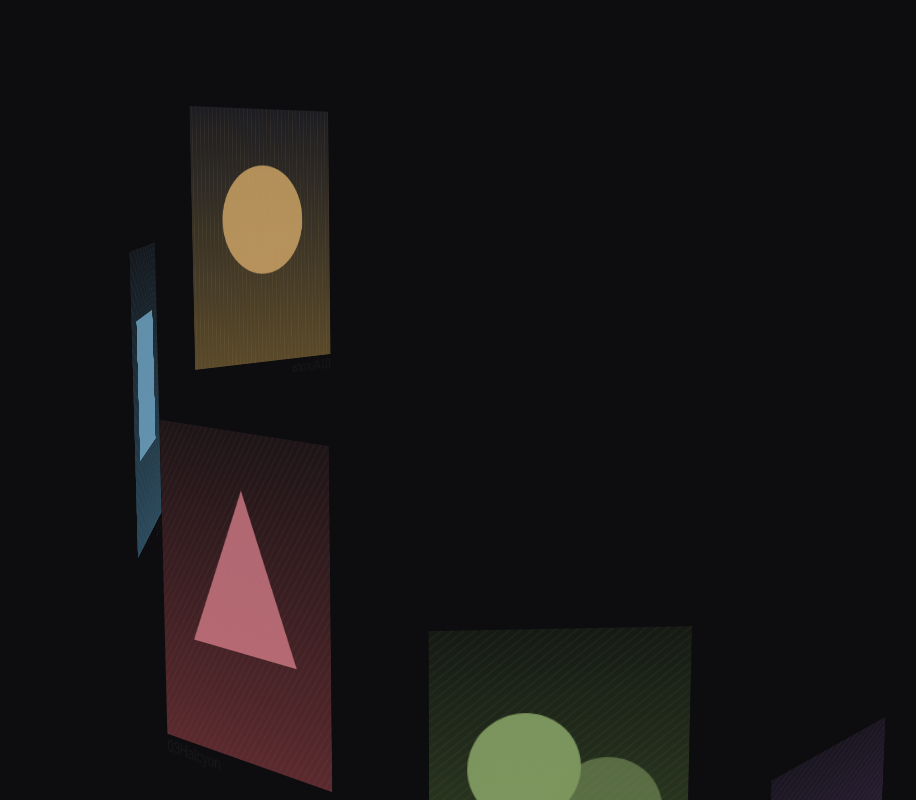
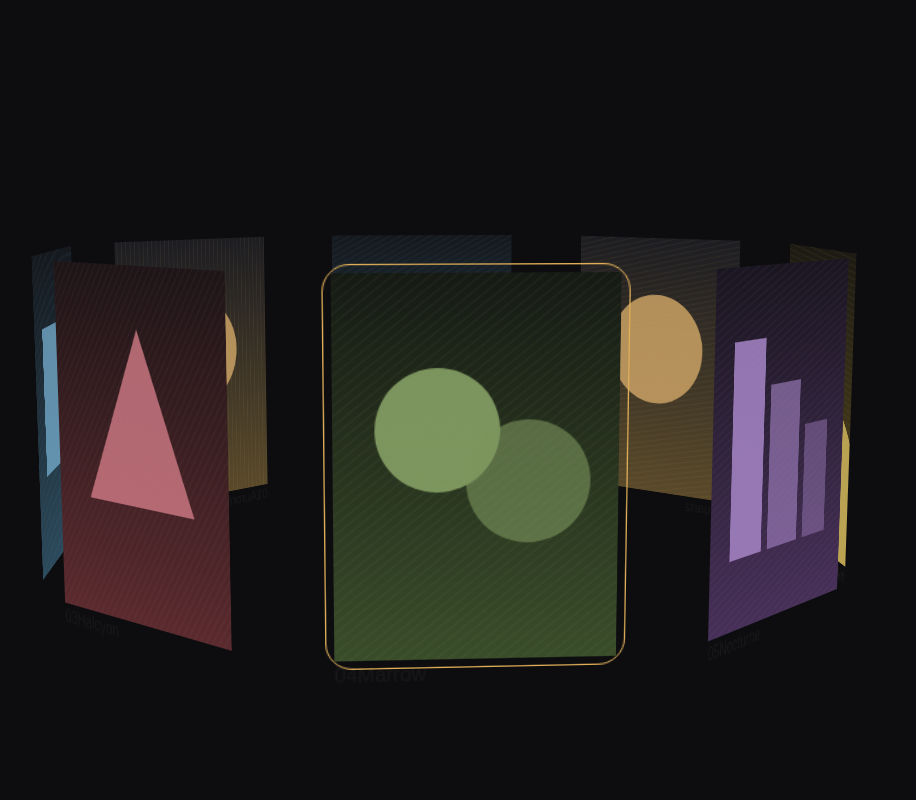
Before and after one commit to LingzheM/effects_collect_box, a Next.js app: page /carousel/OrbitCarousel in a window 1280 px wide. Shown: the whole page, without its empty margins (197-1113 px from the left). Built offline with nearby package versions, Linux system fonts and the light colour scheme.

Commit message:
add itemActive styles

```diff
--- a/src/app/carousel/OrbitCarousel/OrbitCarousel.module.css
+++ b/src/app/carousel/OrbitCarousel/OrbitCarousel.module.css
@@ -29,3 +29,19 @@
   transform-style: preserve-3d;
   will-change: transform;
 }
+
+.item {
+  position: absolute; /* 使用absolute，所有卡片的中心在统一水平面 */
+  top: 50%;
+  left: 50%;
+  transform-style: preserve-3d;
+  will-change: transform;
+  transition: outline 200ms ease;
+  outline: 1px solid transparent;
+  cursor: grab;
+}
+
+.itemActive {
+  outline: 1px solid oklch(0.78 0.12 80);
+  outline-offset: 6px;
+}
```
